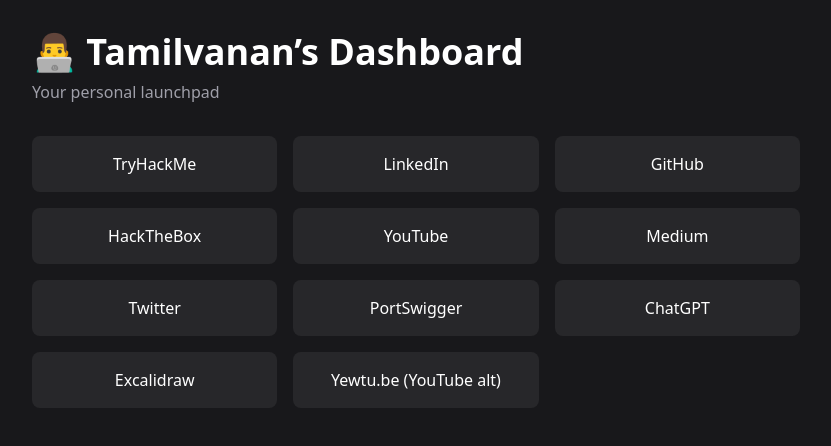
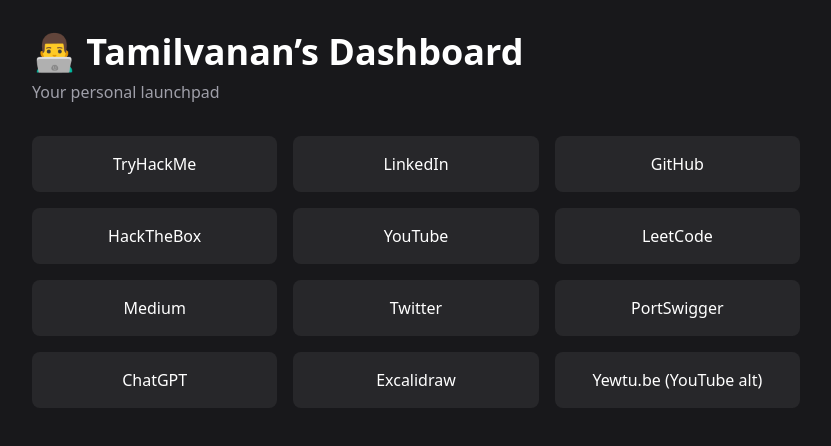
Before and after one commit to tamilvanansambasivam/my-dashboard, a React (Vite) app: page / in a window 1280 px wide. Shown: the top 446 px of the page, without its empty margins (224-1055 px from the left). Built offline with nearby package versions, Linux system fonts and the light colour scheme.

Commit message:
add leetcode

```diff
--- a/src/App.jsx
+++ b/src/App.jsx
@@ -24,6 +24,10 @@
           />
           <LinkCard title="HackTheBox" url="https://hackthebox.com/" />
           <LinkCard title="YouTube" url="https://www.youtube.com/@tmlvnn" />
+          <LinkCard
+            title="LeetCode"
+            url="https://leetcode.com/u/tamilvanansambasivam/"
+          />
 
           <LinkCard title="Medium" url="https://medium.com/@tmlvnn" />
           <LinkCard title="Twitter" url="https://x.com/tmlvnn" />
```
